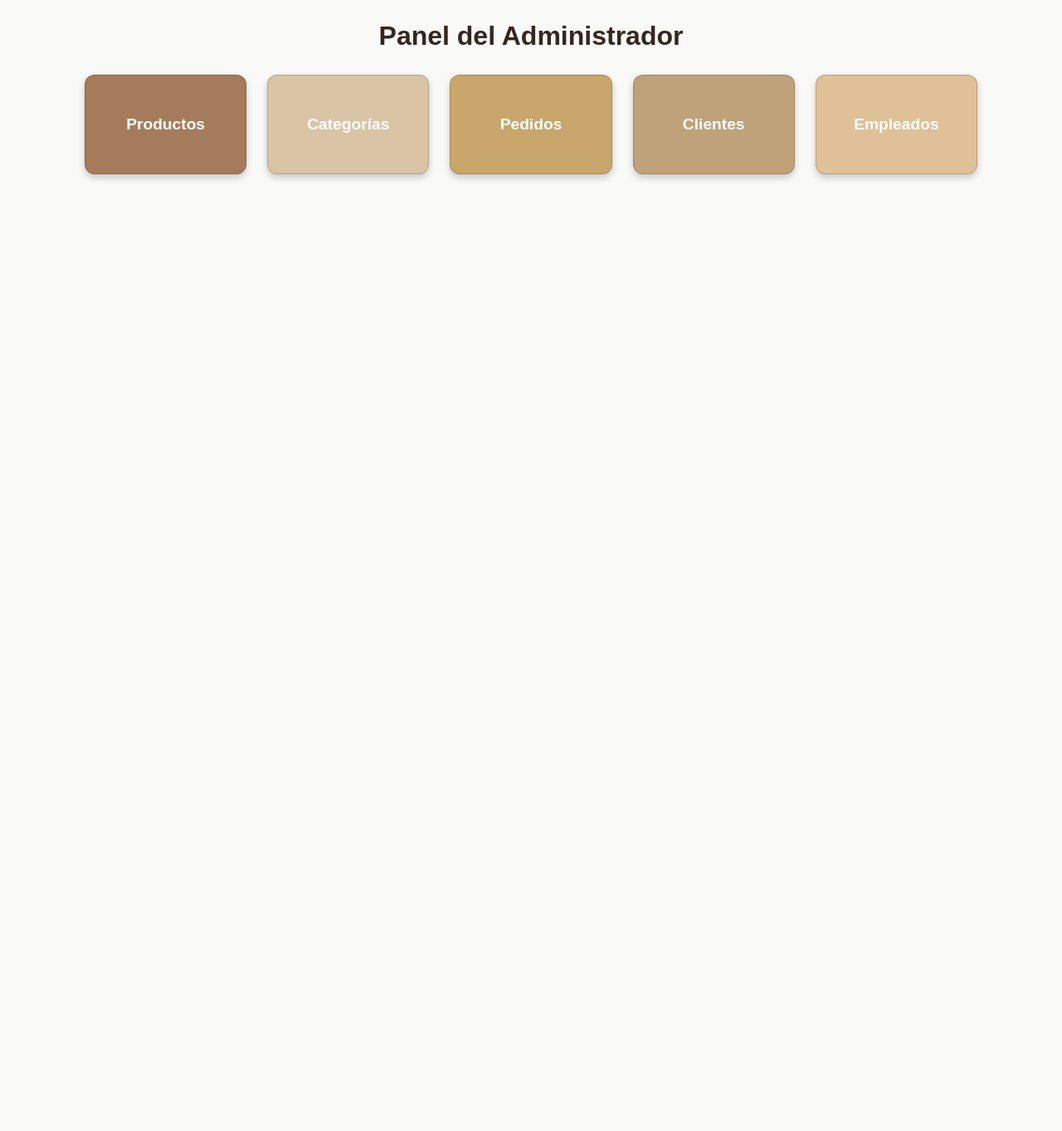
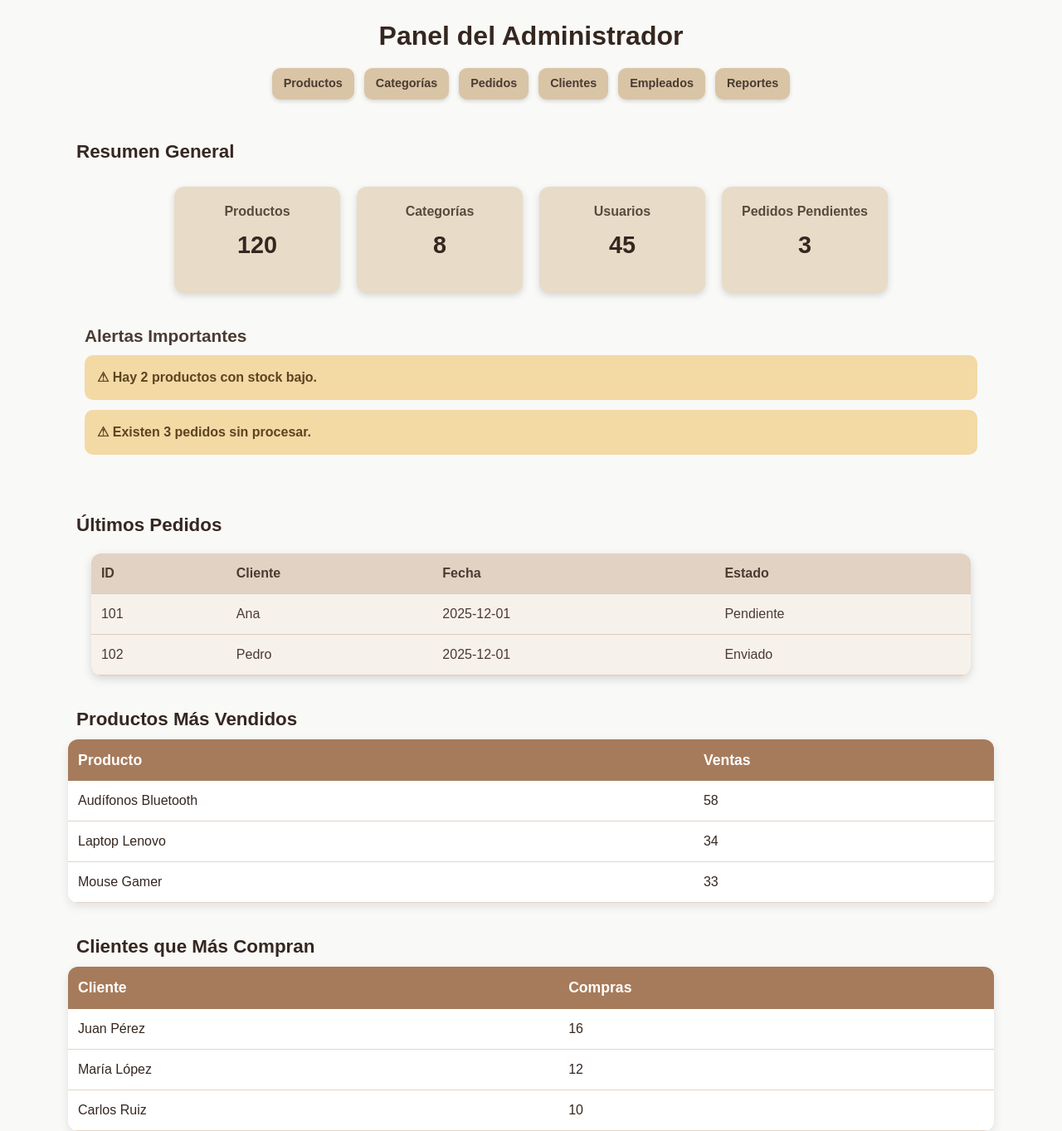
Before and after one commit to ChristopherQuiroz/proyecto_final, a Flask app: page /admin in a window 1280 px wide. Shown: the part 55-1418 px from the top of the page at 83% size. Before the commit the page ends 272 px from the top, so only its background shows below. Run offline with Flask 3, Linux system fonts and the light colour scheme.

Commit message:
añadiendo admin con reportes

```diff
--- a/app.py
+++ b/app.py
@@ -112,11 +112,46 @@ def empleado_inventario():
 # ============================================================
 #                   ROL: ADMIN
 # ============================================================
-
 @app.route("/admin")
 def admin_dashboard():
-    return render_template("admin/dashboard.html", rol="admin")
 
+    # Simulación (luego reemplazas por consultas a tu BD)
+    total_productos = 120
+    total_categorias = 8
+    total_usuarios = 45
+    pedidos_pendientes = 3
+
+    stock_bajo = ["Mouse Gamer", "Teclado Mecánico"]  # ejemplo
+
+    ultimos_pedidos = [
+        {"id": 101, "cliente": "Ana", "fecha": "2025-12-01", "estado": "Pendiente"},
+        {"id": 102, "cliente": "Pedro", "fecha": "2025-12-01", "estado": "Enviado"},
+    ]
+
+    productos_populares = [
+        {"nombre": "Audífonos Bluetooth", "cantidad": 58},
+        {"nombre": "Laptop Lenovo", "cantidad": 34},
+        {"nombre": "Mouse Gamer", "cantidad": 33},
+    ]
+
+    clientes_top = [
+        {"nombre": "Juan Pérez", "total": 16},
+        {"nombre": "María López", "total": 12},
+        {"nombre": "Carlos Ruiz", "total": 10},
+    ]
+
+    return render_template(
+        "admin/dashboard.html",
+        rol="admin",
+        total_productos=total_productos,
+        total_categorias=total_categorias,
+        total_usuarios=total_usuarios,
+        pedidos_pendientes=pedidos_pendientes,
+        stock_bajo=stock_bajo,
+        ultimos_pedidos=ultimos_pedidos,
+        productos_populares=productos_populares,
+        clientes_top=clientes_top
+    )
 
 @app.route("/admin/categorias")
 def admin_categorias():
@@ -147,6 +182,48 @@ def admin_empleados():
 @app.route("/admin/pedidos")
 def admin_pedidos():
     return render_template("admin/pedidos.html", rol="admin")
+
+@app.route("/admin/reportes")
+def admin_reportes():
+
+    # EJEMPLOS, los reemplazas con datos reales de tu BD
+    ventas_hoy = 1500
+    ventas_mes = 32400
+    ventas_anio = 280000
+    pedidos_completados = 87
+    promedio_pedido = 175
+
+    ventas_por_mes = [
+        {"mes": "Enero", "total": 12000},
+        {"mes": "Febrero", "total": 9800},
+        {"mes": "Marzo", "total": 15200},
+        {"mes": "Abril", "total": 14300},
+    ]
+
+    productos_top = [
+        {"nombre": "Producto A", "cantidad": 40},
+        {"nombre": "Producto B", "cantidad": 28},
+        {"nombre": "Producto C", "cantidad": 21},
+    ]
+
+    clientes_top = [
+        {"nombre": "Juan Pérez", "compras": 12},
+        {"nombre": "Ana López", "compras": 9},
+        {"nombre": "Carlos Ríos", "compras": 8},
+    ]
+
+    return render_template(
+        "admin/reportes.html",
+        rol="admin",
+        ventas_hoy=ventas_hoy,
+        ventas_mes=ventas_mes,
+        ventas_anio=ventas_anio,
+        pedidos_completados=pedidos_completados,
+        promedio_pedido=promedio_pedido,
+        ventas_por_mes=ventas_por_mes,
+        productos_top=productos_top,
+        clientes_top=clientes_top
+    )
 
 @app.route("/admin/usuarios")
 def admin_usuarios():
--- a/static/css/admin/dashboard.css
+++ b/static/css/admin/dashboard.css
@@ -1,44 +1,168 @@
-/* Título */
+/* -------- MINI ACCESOS RÁPIDOS ARRIBA -------- */
+.mini-quick-access {
+    display: flex;
+    gap: 12px;
+    justify-content: center;
+    padding: 10px 0;
+    margin-bottom: 25px;
+}
+
+.mini-quick-access a {
+    background: #D9C4A6;
+    padding: 8px 14px;
+    border-radius: 10px;
+    font-size: 0.9rem;
+    font-weight: 600;
+    color: #4a3b32;
+    text-decoration: none;
+    box-shadow: 0 2px 5px rgba(0,0,0,0.15);
+    transition: 0.3s;
+}
+
+.mini-quick-access a:hover {
+    background: #c8b498;
+    transform: translateY(-3px);
+}
+
+/* -------- TÍTULO -------- */
 .titulo-cat {
     text-align: center;
     font-weight: 700;
     color: #352720;
     margin-top: 20px;
+    margin-bottom: 10px;
     font-size: 2rem;
 }
 
-/* Contenedor de tarjetas */
-.dashboard-cards {
+/* -------- SUBTÍTULOS -------- */
+.subtitulo {
+    margin-top: 35px;
+    margin-left: 20px;
+    font-size: 1.4rem;
+    font-weight: 600;
+    color: #4a3b32;
+}
+
+/* -------- STATS OVERVIEW -------- */
+.stats-overview {
     display: grid;
-    grid-template-columns: repeat(auto-fill, minmax(180px, 1fr));
-    gap: 25px;
+    grid-template-columns: repeat(auto-fill, minmax(160px, 1fr));
+    gap: 20px;
+
+    padding: 20px;
+}
+.dashboard-center {
+    width: 90%;
+    max-width: 900px;  /* evita que se vea muy ancho */
+    margin: 0 auto;    /* centra horizontalmente */
+}
+.stat-card {
+    background: #E8DCC8;
+    padding: 20px;
+    border-radius: 12px;
+    text-align: center;
+    box-shadow: 0 3px 8px rgba(0,0,0,0.15);
+}
+
+.stat-card h3 {
+    font-size: 1rem;
+    color: #594A3C;
+    margin-bottom: 10px;
+}
+
+.stat-card p {
+    font-size: 1.8rem;
+    font-weight: 700;
+    color: #352720;
+}
+
+/* -------- ALERTAS -------- */
+.alert-section {
     padding: 20px;
 }
 
-/* Tarjeta general */
-.dashboard-cards .card {
-    display: flex;
-    align-items: center;
-    justify-content: center;
-    height: 120px;
-    border-radius: 12px;
-    font-weight: 600;
-    font-size: 1.2rem;
-    color: white;
-    text-decoration: none;
-    transition: transform 0.3s, box-shadow 0.3s;
-    box-shadow: 0 4px 8px rgba(0,0,0,0.2);
+.alert-title {
+    font-size: 1.3rem;
+    color: #4a3b32;
+    margin-bottom: 10px;
 }
 
-/* Efecto hover */
-.dashboard-cards .card:hover {
-    transform: translateY(-5px) scale(1.05);
-    box-shadow: 0 8px 16px rgba(0,0,0,0.3);
+.alert-box {
+    padding: 15px;
+    border-radius: 10px;
+    margin-bottom: 12px;
+    font-weight: 600;
 }
 
-/* Colores pastel/café por tarjeta */
-.card-productos { background: #A67B5B; }     /* marrón claro */
-.card-categorias { background: #D9C4A6; color: #352720; } /* beige, texto oscuro */
-.card-pedidos { background: #C9A66B; }      /* café suave */
-.card-clientes { background: #BFA17A; }     /* marrón medio */
-.card-empleados { background: #E0C097; color: #352720; } /* beige más claro */
+.alert-warning {
+    background: #F3D9A4;
+    color: #5c4422;
+}
+
+.alert-ok {
+    background: #CDE8C3;
+    color: #355e2a;
+}
+
+/* -------- TABLA Últimos pedidos -------- */
+.ultimos-table {
+    width: 95%;
+    margin: 20px auto;
+    border-collapse: collapse;
+    background: #F7F1EB;
+    border-radius: 12px;
+    overflow: hidden;
+    box-shadow: 0 4px 12px rgba(0,0,0,0.15);
+}
+
+.ultimos-table th, .ultimos-table td {
+    padding: 12px;
+    border-bottom: 1px solid #dcccb9;
+    color: #4a3b32;
+}
+
+.ultimos-table th {
+    background: #E2D2C3;
+    font-weight: 700;
+}
+
+.ultimos-table tr:hover {
+    background: #f2e8de;
+}
+/* Subtítulos */
+.subtitulo {
+    margin-top: 40px;
+    font-size: 1.4rem;
+    font-weight: 700;
+    color: #352720;
+    text-align: left;
+    margin-left: 10px;
+}
+
+/* Tablas TOP */
+.top-table {
+    width: 100%;
+    margin-top: 10px;
+    border-collapse: collapse;
+    background: #fff;
+    box-shadow: 0 4px 12px rgba(0,0,0,0.1);
+    border-radius: 12px;
+    overflow: hidden;
+}
+
+.top-table th {
+    background: #A67B5B;
+    color: white;
+    padding: 12px;
+    font-size: 1.1rem;
+}
+
+.top-table td {
+    padding: 12px;
+    border-bottom: 1px solid #e5d5c5;
+    color: #352720;
+}
+
+.top-table tr:hover {
+    background: #f5ede5;
+}
--- a/templates/admin/dashboard.html
+++ b/templates/admin/dashboard.html
@@ -4,11 +4,113 @@
 
 <h1 class="titulo-cat">Panel del Administrador</h1>
 
-<div class="dashboard-cards">
-    <a href="/admin/productos" class="card card-productos">Productos</a>
-    <a href="/admin/categorias" class="card card-categorias">Categorías</a>
-    <a href="/admin/pedidos" class="card card-pedidos">Pedidos</a>
-    <a href="/admin/clientes" class="card card-clientes">Clientes</a>
-    <a href="/admin/empleados" class="card card-empleados">Empleados</a>
+<!--  ACCESOS RÁPIDOS MINI ARRIBA  -->
+<div class="mini-quick-access">
+    <a href="/admin/productos">Productos</a>
+    <a href="/admin/categorias">Categorías</a>
+    <a href="/admin/pedidos">Pedidos</a>
+    <a href="/admin/clientes">Clientes</a>
+    <a href="/admin/empleados">Empleados</a>
+    <a href="/admin/reportes">Reportes</a>
 </div>
+
+<h2 class="subtitulo">Resumen General</h2>
+<!--  RESUMEN GENERAL  -->
+<div class="dashboard-center">
+<div class="stats-overview">
+    <div class="stat-card">
+        <h3>Productos</h3>
+        <p>{{ total_productos }}</p>
+    </div>
+    <div class="stat-card">
+        <h3>Categorías</h3>
+        <p>{{ total_categorias }}</p>
+    </div>
+    <div class="stat-card">
+        <h3>Usuarios</h3>
+        <p>{{ total_usuarios }}</p>
+    </div>
+    <div class="stat-card">
+        <h3>Pedidos Pendientes</h3>
+        <p>{{ pedidos_pendientes }}</p>
+    </div>
+</div>
+</div>
+<!--  ALERTAS  -->
+<div class="alert-section">
+    <h2 class="alert-title">Alertas Importantes</h2>
+
+    {% if stock_bajo|length > 0 %}
+        <div class="alert-box alert-warning">
+            ⚠ Hay {{ stock_bajo|length }} productos con stock bajo.
+        </div>
+    {% else %}
+        <div class="alert-box alert-ok">
+            ✔ No hay alertas de stock.
+        </div>
+    {% endif %}
+
+    {% if pedidos_pendientes > 0 %}
+        <div class="alert-box alert-warning">
+            ⚠ Existen {{ pedidos_pendientes }} pedidos sin procesar.
+        </div>
+    {% endif %}
+</div>
+
+<!--  TABLA DE ÚLTIMOS PEDIDOS  -->
+<h2 class="subtitulo">Últimos Pedidos</h2>
+
+<table class="ultimos-table">
+    <tr>
+        <th>ID</th>
+        <th>Cliente</th>
+        <th>Fecha</th>
+        <th>Estado</th>
+    </tr>
+
+    {% for p in ultimos_pedidos %}
+    <tr>
+        <td>{{ p.id }}</td>
+        <td>{{ p.cliente }}</td>
+        <td>{{ p.fecha }}</td>
+        <td>{{ p.estado }}</td>
+    </tr>
+    {% endfor %}
+</table>
+<!--  TOP PRODUCTOS MÁS VENDIDOS  -->
+<h2 class="subtitulo">Productos Más Vendidos</h2>
+
+<table class="top-table">
+    <tr>
+        <th>Producto</th>
+        <th>Ventas</th>
+    </tr>
+
+    {% for p in productos_populares %}
+    <tr>
+        <td>{{ p.nombre }}</td>
+        <td>{{ p.cantidad }}</td>
+    </tr>
+    {% endfor %}
+</table>
+
+
+<!--  TOP CLIENTES CON MÁS COMPRAS  -->
+<h2 class="subtitulo">Clientes que Más Compran</h2>
+
+<table class="top-table">
+    <tr>
+        <th>Cliente</th>
+        <th>Compras</th>
+    </tr>
+
+    {% for c in clientes_top %}
+    <tr>
+        <td>{{ c.nombre }}</td>
+        <td>{{ c.total }}</td>
+    </tr>
+    {% endfor %}
+</table>
+
+
 {% endblock %}
--- a/templates/layout_admin.html
+++ b/templates/layout_admin.html
@@ -9,6 +9,7 @@
 <link rel="stylesheet" href="{{ url_for('static', filename='css/admin/clientes.css') }}">
 <link rel="stylesheet" href="{{ url_for('static', filename='css/admin/pedidos.css') }}">
 <link rel="stylesheet" href="{{ url_for('static', filename='css/admin/productos.css') }}">
+<link rel="stylesheet" href="{{ url_for('static', filename='css/admin/reportes.css') }}">
 <link rel="stylesheet" href="{{ url_for('static', filename='css/global_nav.css') }}">
 <link rel="stylesheet" href="{{ url_for('static', filename='css/admin/nav.css') }}">
 {% endblock %}
```
Also changed, not shown: static/css/admin/reposrtes.css (added, +111 -0 lines), templates/admin/reportes.html (added, +84 -0 lines).
